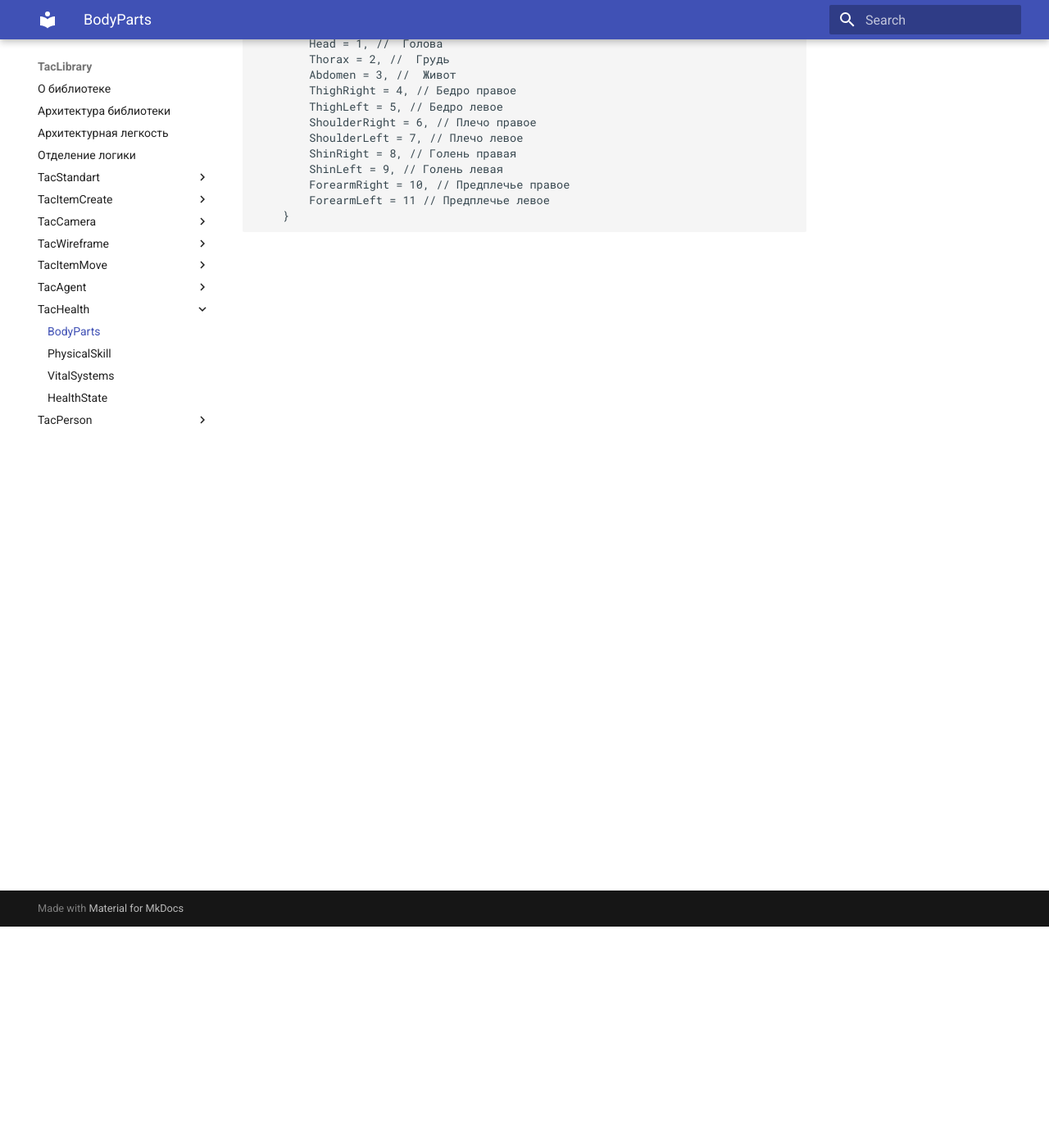
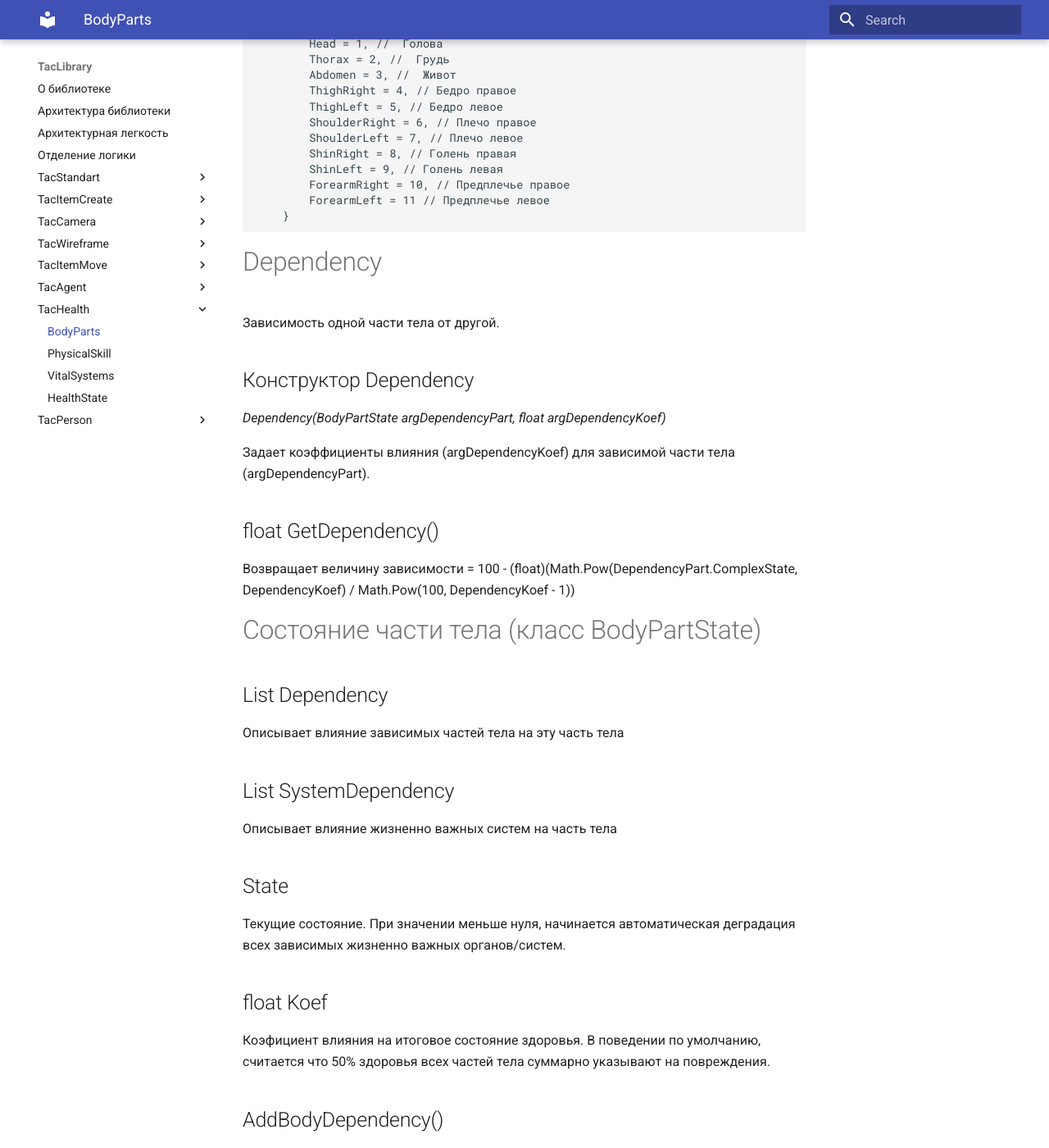
Before and after one commit to tac1402/TacBattleAI, an MkDocs documentation site: the page built from docs/TacHealth/BodyParts.md, in a window 1280 px wide and 1400 px high, scrolled down 270 px. Shown: the whole window at 82% size. Built offline with MkDocs 1.6.1 and Material for MkDocs 9.7.7, drawn with Linux system fonts in a browser that asks for light colours; some of the changed text lies outside the part shown.

Commit message:
Update BodyParts.md

````diff
--- a/docs/TacHealth/BodyParts.md
+++ b/docs/TacHealth/BodyParts.md
@@ -1,6 +1,8 @@
 ---
 title: BodyParts
 ---
+
+# Части тела
 
 Перечисление частей тела, может использоваться для дифференциации при нанесении урона, лечения и .т.д.
 
@@ -21,3 +23,48 @@ title: BodyParts
 		ForearmLeft = 11 // Предплечье левое
 	}
 ```
+
+# Dependency
+
+Зависимость одной части тела от другой.
+
+## Конструктор Dependency
+_Dependency(BodyPartState argDependencyPart, float argDependencyKoef)_
+
+Задает коэффициенты влияния (argDependencyKoef) для зависимой части тела (argDependencyPart).
+
+## float GetDependency()
+
+Возвращает величину зависимости = 100 - (float)(Math.Pow(DependencyPart.ComplexState, DependencyKoef) / Math.Pow(100, DependencyKoef - 1))
+
+# Состояние части тела (класс BodyPartState)
+
+## List<Dependency> Dependency
+
+Описывает влияние зависимых частей тела на эту часть тела
+
+## List<VitalSystemState> SystemDependency
+
+Описывает влияние жизненно важных систем на часть тела
+
+## State
+
+Текущие состояние. При значении меньше нуля, начинается автоматическая деградация всех зависимых жизненно важных органов/систем.
+
+## float Koef
+
+Коэфициент влияния на итоговое состояние здоровья. В поведении по умолчанию, считается что 50% здоровья всех частей тела суммарно указывают на повреждения.
+
+## AddBodyDependency()
+_AddBodyDependency(BodyPartState argDependencyPart, float argDependencyKoef)_
+
+Добавить к состоянию зависимые части тела с определенными коэффициентами. Например, попадание в бедро, влияет на функциональность голени.
+
+## AddSystemDependency()
+_AddSystemDependency(VitalSystemState argVitalSystem)_
+
+Добавить зависимую жизненно важную систему. Например, попадание в грудь влияет на дыхательную систему.
+
+## float Injury()
+
+Рассчитывает взвешенное значение повреждения, учитывая взаимосвязь систем
````
